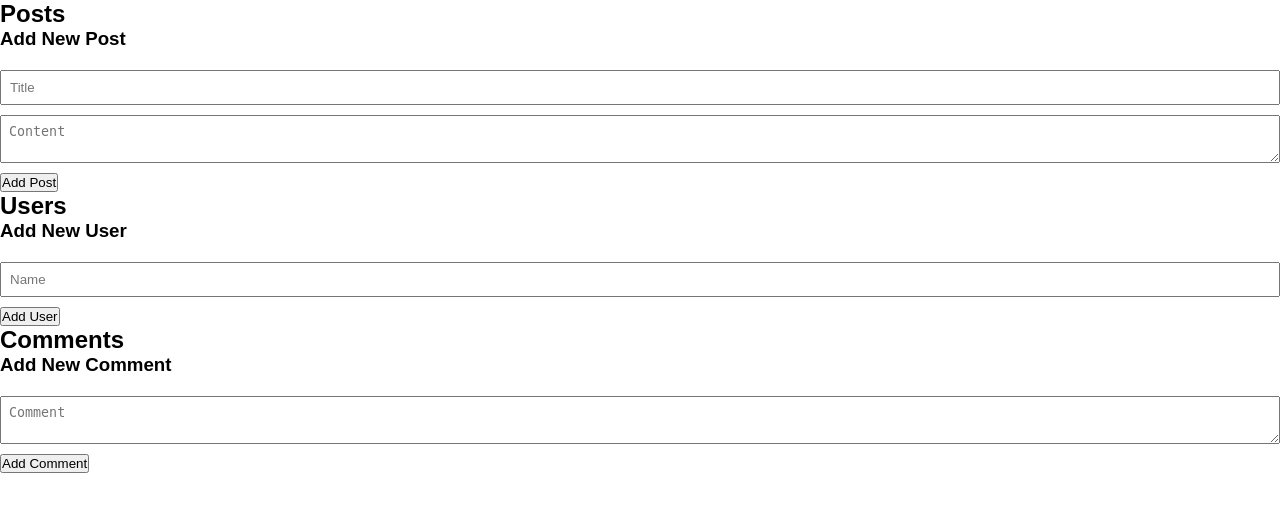
After one commit to Juanchaka/SBA5, a Node project: template views/home.ejs in a window 1280 px wide. The commit adds this page. Shown: the top 512 px of the page. Run offline with Node 20 templates, Linux system fonts and the light colour scheme; the template is opened without the code that fills it, so the values that code supplies are empty.

Commit message:
Able to get logic functioning to post and retrieve data for users comments and posts

```diff
--- a/app.js
+++ b/app.js
@@ -8,6 +8,9 @@ import requestTime from "./middleware/requestTime.js";
 import postRoutes from "./routes/postRoutes.js";
 import userRoutes from "./routes/userRoutes.js";
 import commentRoutes from "./routes/commentRoutes.js";
+import { homePosts } from "./controllers/postController.js";
+import { homeUsers } from "./controllers/userController.js";
+import { homeComments } from "./controllers/commentController.js";
 
 const __filename = fileURLToPath(import.meta.url);
 const __dirname = path.dirname(__filename);
@@ -24,9 +27,20 @@ app.set("views", path.join(__dirname, "views"));
 
 app.use(express.static(path.join(__dirname, "public")));
 
-// app.get('/', (req, res) => {
-//   res.render("index", { title: "SBA5 Blog", posts: [] });
-// });
+app.get('/test', (req, res) => {
+  res.render("user", { title: "Test Title", users: [] });
+});
+
+app.get('/', async (req, res) => {
+  try {
+    const posts = await homePosts();
+    const users = await homeUsers();
+    const comments = await homeComments();
+    res.render("home", { title: "Home", posts, users, comments });
+  } catch (err) {
+    res.status(500).send(err.message);
+  }
+});
 
 app.use("/posts", postRoutes);
 app.use("/users", userRoutes);
--- a/controllers/commentController.js
+++ b/controllers/commentController.js
@@ -1,4 +1,8 @@
 import { getAllComments as fetchAllComments, getCommentById as fetchComment, createComment as addComment, updateComment as modifyComment, deleteComment as removeComment } from '../models/Comment.js';
+
+export async function homeComments() {
+  return fetchAllComments();
+}
 
 export function getAllComments (req, res) {
   const comments = fetchAllComments();
@@ -8,7 +12,7 @@ export function getAllComments (req, res) {
 export function getComment (req, res) {
   const comment = fetchComment(req.params.id);
   if (comment) {
-    res.render("comment", { comment });
+    res.render("indexComment", { title: `Comment by ${comment.author}`, comment });
   } else {
     res.status(404).send("Comment not found");
   }
--- a/controllers/postController.js
+++ b/controllers/postController.js
@@ -2,8 +2,12 @@ import { getAllPosts as fetchAllPosts, getPostById as fetchPost, createPost as a
 
 export function getAllPosts (req, res) {
   const posts = fetchAllPosts();
-  res.render("index", { title: "All Posts", posts });
+  res.render("indexPost", { title: "All Posts", posts });
 };
+
+export async function homePosts() {
+  return fetchAllPosts();
+}
 
 export function getPost (req, res) {
   const post = fetchPost(req.params.id);
--- a/controllers/userController.js
+++ b/controllers/userController.js
@@ -1,4 +1,8 @@
 import { getAllUsers as fetchAllUsers, getUserById as fetchUser, createUser as addUser, updateUser as modifyUser, deleteUser as removeUser } from '../models/User.js';
+
+export async function homeUsers() {
+  return fetchAllUsers();
+}
 
 export function getAllUsers (req, res) {
   const users = fetchAllUsers();
@@ -8,7 +12,7 @@ export function getAllUsers (req, res) {
 export function getUser (req, res) {
   const user = fetchUser(req.params.id);
   if (user) {
-    res.render("user", { user });
+    res.render("indexUser", { title: `User: ${user.name}`, user });
   } else {
     res.status(404).send("User not found");
   }
--- a/views/comment.ejs
+++ b/views/comment.ejs
@@ -7,7 +7,7 @@
   <body>
     <h1><%= title %></h1>
     <ul>
-      <%= comments.forEach(comment => { %>
+      <% comments.forEach(comment => { %>
       <li>
         <p><%= comment.text %></p>
       </li>
@@ -18,5 +18,6 @@
       <textarea name="text" placeholder="Comment" required></textarea>
       <button type="submit">Add Comment</button>
     </form>
+    <a href="/">Back to Home</a>
   </body>
 </html>
--- /dev/null
+++ b/views/home.ejs
@@ -0,0 +1,51 @@
+<!DOCTYPE html>
+<html>
+  <head>
+    <title><%= title %></title>
+    <link rel="stylesheet" href="/styles/styles.css" />
+  </head>
+  <body>
+    <h1><%= title %></h1>
+    <h2>Posts</h2>
+    <ul>
+      <% posts.forEach(post => { %>
+      <li>
+        <a href="/posts/<%= post.id %>"><%= post.title %></a>
+      </li>
+      <% }) %>
+    </ul>
+    <h3>Add New Post</h3>
+    <form action="/posts" method="POST">
+      <input type="text" name="title" placeholder="Title" required />
+      <textarea name="content" placeholder="Content" required></textarea>
+      <button type="submit">Add Post</button>
+    </form>
+    <h2>Users</h2>
+    <ul>
+      <% users.forEach(user => { %>
+      <li>
+        <a href="/users/<%= user.id %>"><%= user.name %></a>
+      </li>
+      <% }) %>
+    </ul>
+    <h3>Add New User</h3>
+    <form action="/users" method="POST">
+      <input type="text" name="name" placeholder="Name" required />
+      <button type="submit">Add User</button>
+    </form>
+
+    <h2>Comments</h2>
+    <ul>
+      <% comments.forEach(comment => { %>
+      <li>
+        <p><%= comment.text %></p>
+      </li>
+      <% }) %>
+    </ul>
+    <h3>Add New Comment</h3>
+    <form action="/comments" method="POST">
+      <textarea name="text" placeholder="Comment" required></textarea>
+      <button type="submit">Add Comment</button>
+    </form>
+  </body>
+</html>
--- a/views/index.ejs
+++ b/views/indexPost.ejs
@@ -19,5 +19,6 @@
       <textarea name="content" placeholder="Content" required></textarea>
       <button type="submit">Add Post</button>
     </form>
+    <a href="/">Back to Home</a>
   </body>
 </html>
--- a/views/post.ejs
+++ b/views/post.ejs
@@ -8,5 +8,6 @@
   <h1><%= post.title %></h1>
   <p><%= post.content %></p>
   <a href="/posts">Back to posts</a>
+  <a href="/">Back to Home</a>
 </body>
 </html>
--- a/views/user.ejs
+++ b/views/user.ejs
@@ -18,5 +18,6 @@
       <input type="text" name="name" placeholder="Name" required />
       <button type="submit">Add User</button>
     </form>
+    <a href="/">Back to Home</a>
   </body>
 </html>
```
Also changed, not shown: db.json (+14 -9 lines), models/Comment.js (+12 -60 lines), models/Post.js (+3 -5 lines), models/User.js (+12 -61 lines), views/indexComment.ejs (added, +14 -0 lines), views/indexUser.ejs (added, +15 -0 lines).
